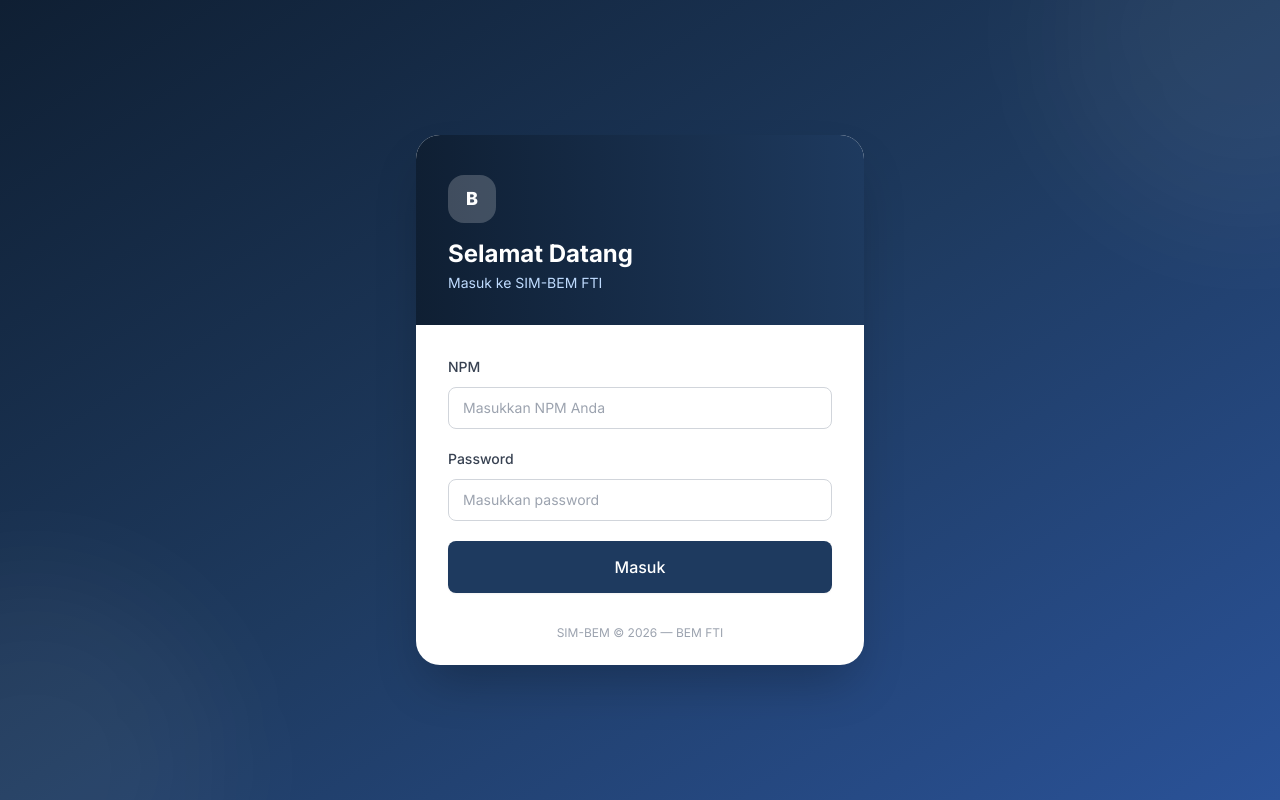
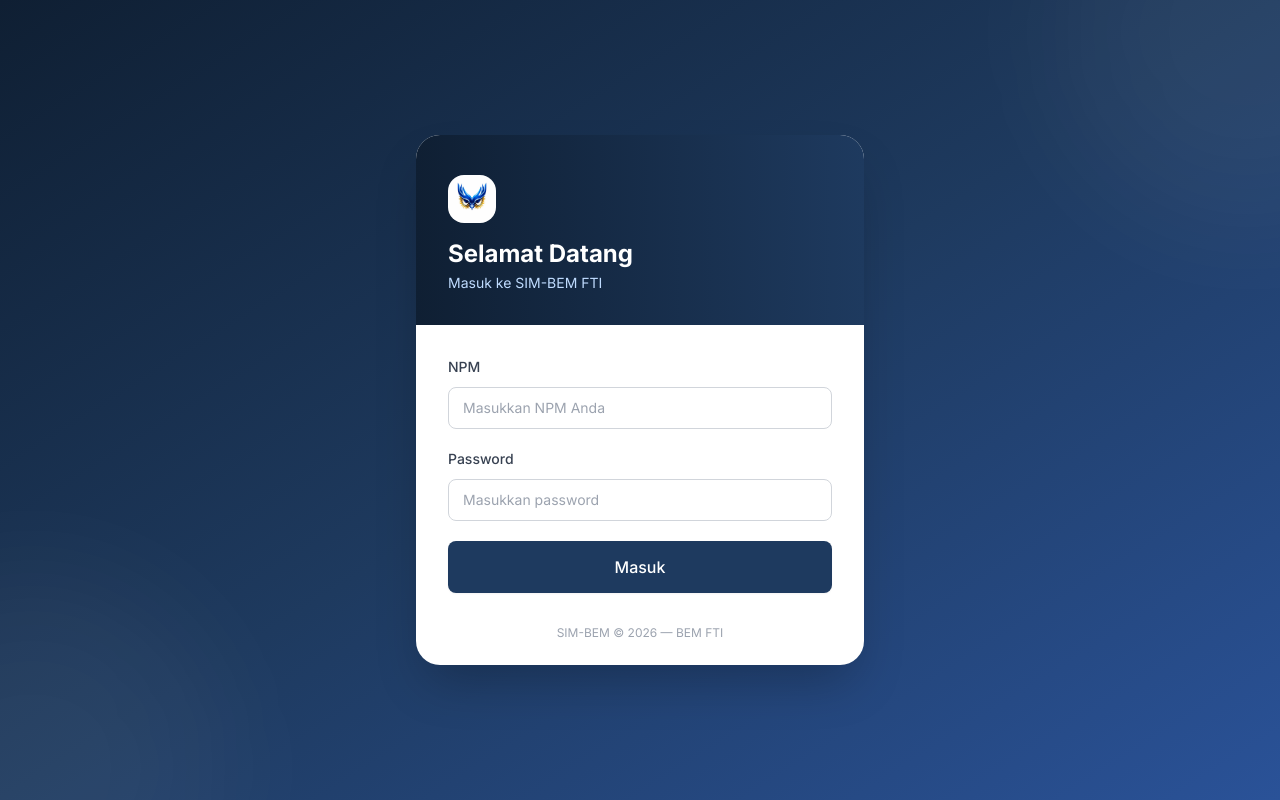
Before and after one commit to Ek-Firdaus/frontend_bem, a React (Vite) app: page /login in a window 1280 px wide. Built offline with nearby package versions, Linux system fonts and the light colour scheme; no server answers.

Commit message:
fix: logo bem

```diff
--- a/src/components/layouts/AdminLayout.jsx
+++ b/src/components/layouts/AdminLayout.jsx
@@ -105,9 +105,7 @@ export default function AdminLayout() {
           {/* Logo */}
           <div className="px-6 py-6 border-b border-white/10">
             <div className="flex items-center gap-3">
-              <div className="w-9 h-9 rounded-xl bg-white/20 flex items-center justify-center font-bold text-white text-sm">
-                BEM
-              </div>
+              <img src="/logo-bem.png" alt="Logo BEM FTI" className="w-9 h-9 rounded-xl object-contain" />
               <div>
                 <p className="font-bold text-white text-sm leading-tight">SIM-BEM</p>
                 <p className="text-xs text-slate-400">Sistem Informasi</p>
--- a/src/components/layouts/MemberLayout.jsx
+++ b/src/components/layouts/MemberLayout.jsx
@@ -79,9 +79,7 @@ export default function MemberLayout() {
       {/* Logo */}
       <div className="px-6 py-6 border-b border-white/10">
         <div className="flex items-center gap-3">
-          <div className="w-9 h-9 rounded-xl bg-white/20 flex items-center justify-center font-bold text-white text-sm">
-            BEM
-          </div>
+          <img src="/logo-bem.png" alt="Logo BEM FTI" className="w-9 h-9 rounded-xl object-contain" />
           <div>
             <p className="font-bold text-white text-sm leading-tight">SIM-BEM</p>
             <p className="text-xs text-slate-400">Sistem Informasi</p>
--- a/src/pages/auth/LoginPage.jsx
+++ b/src/pages/auth/LoginPage.jsx
@@ -51,8 +51,8 @@ export default function LoginPage() {
         <div className="bg-white rounded-3xl shadow-2xl overflow-hidden">
           {/* Header strip */}
           <div className="bg-gradient-to-r from-primary-dark to-primary px-8 pt-10 pb-8">
-            <div className="w-12 h-12 rounded-2xl bg-white/20 flex items-center justify-center mb-4">
-              <span className="text-white font-extrabold text-lg">B</span>
+            <div className="w-12 h-12 rounded-2xl overflow-hidden flex items-center justify-center mb-4">
+              <img src="/logo-bem.png" alt="Logo BEM FTI" className="w-full h-full object-contain" />
             </div>
             <h1 className="text-2xl font-bold text-white leading-tight">Selamat Datang</h1>
             <p className="text-sm text-blue-200 mt-1">Masuk ke SIM-BEM FTI</p>
```
Also changed, not shown: public/logo-bem.png (added).
